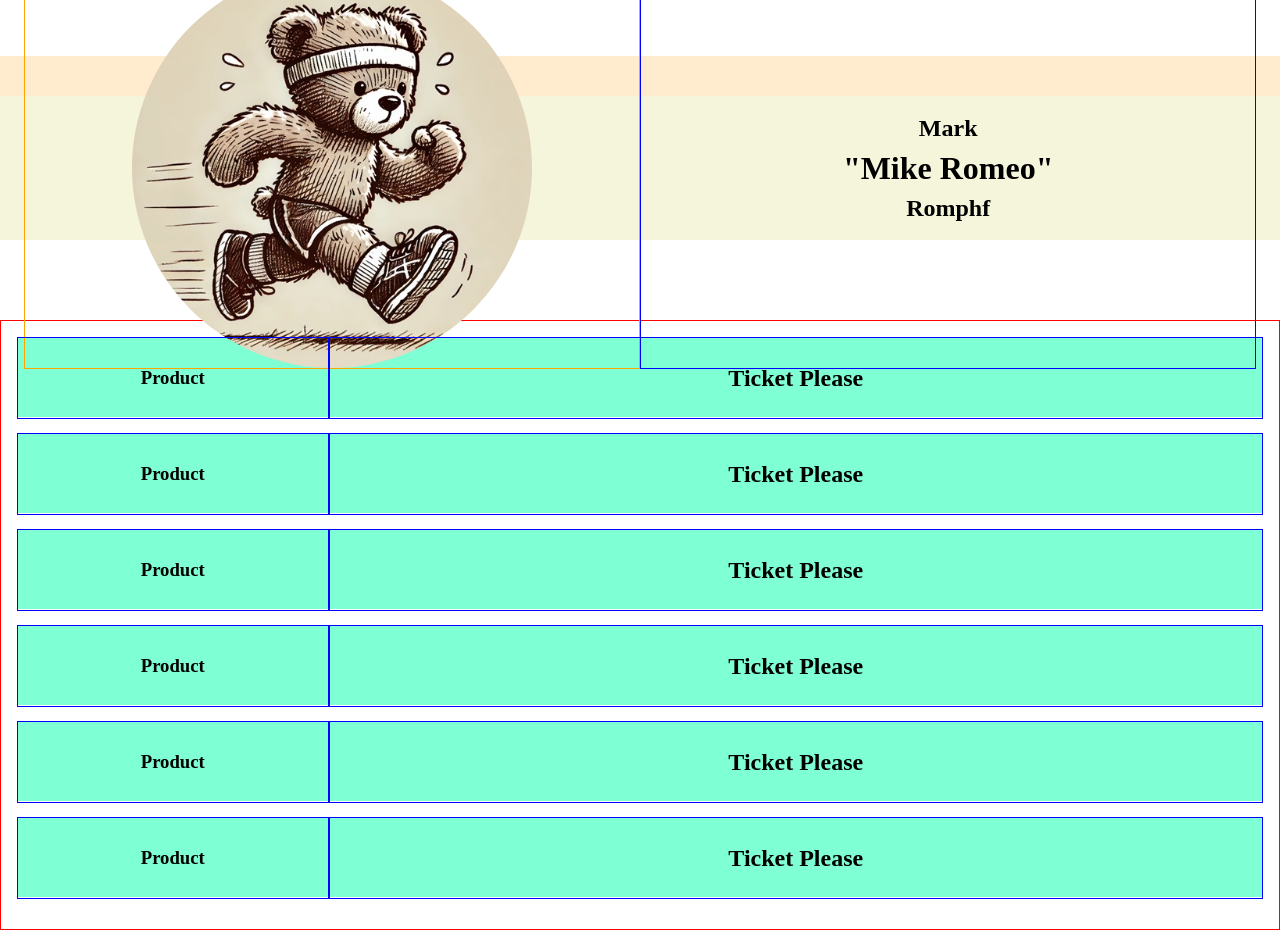
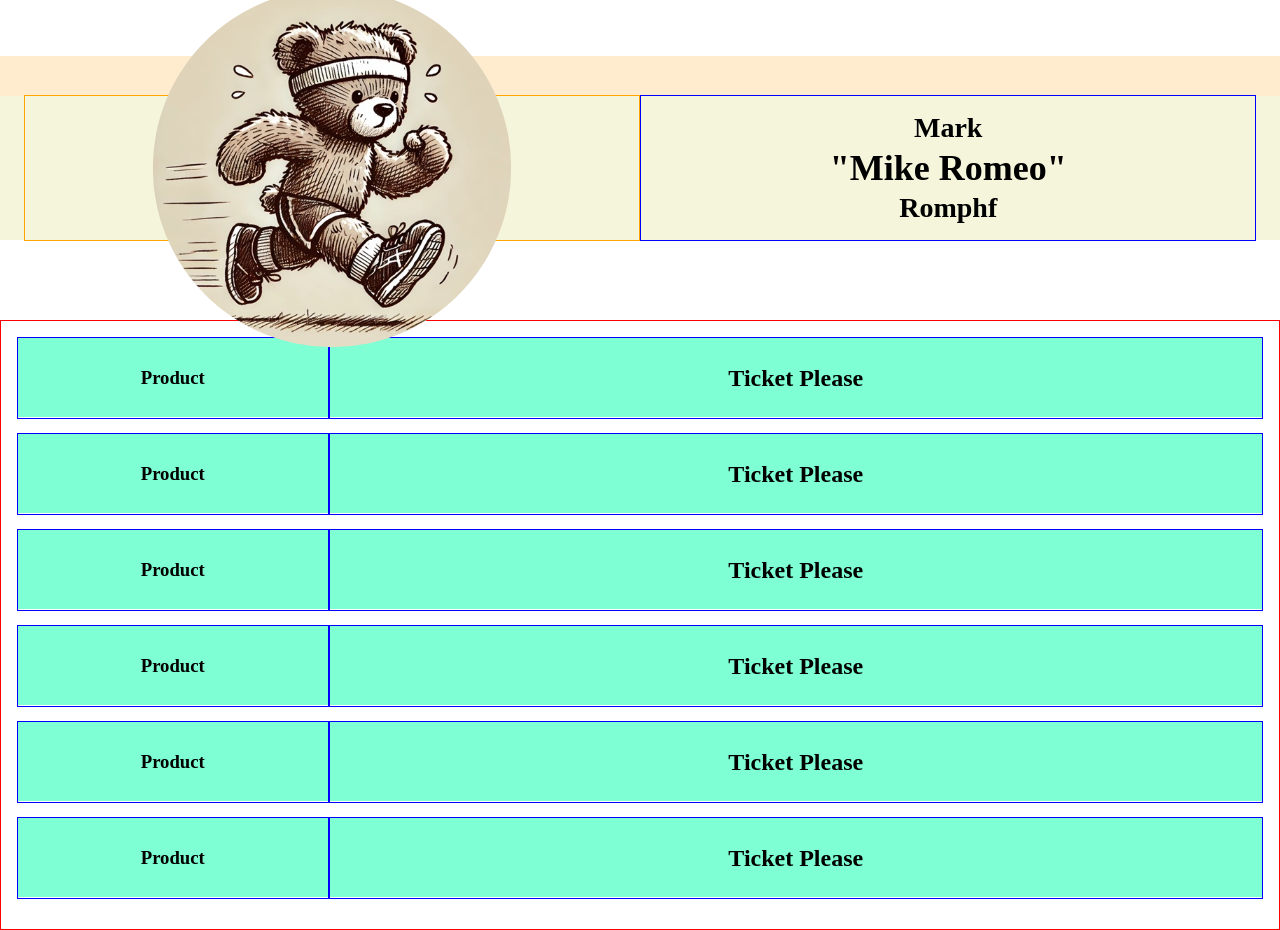
Before and after one commit to mromphf/website, a Vue app: page / in a window 1280 px wide. Built offline with nearby package versions, Linux system fonts and the light colour scheme.

Commit message:
Masthead responsive styles.

```diff
--- a/src/components/Masthead.vue
+++ b/src/components/Masthead.vue
@@ -6,18 +6,25 @@ export default {
 
 <template>
   <header>
-    <div class="header-left">
-      <img src="/public/Teddy2.jpg" alt="Mike Romeo" height="400" width="400"/>
-    </div>
-    <div class="header-right">
+    <section class="left">
+      <img src="/public/Teddy2.jpg" alt="Mike Romeo"/>
+    </section>
+    <section class="right">
       <h2>Mark</h2>
       <h1>"Mike Romeo"</h1>
       <h2>Romphf</h2>
-    </div>
+    </section>
   </header>
 </template>
 
 <style scoped>
+
+img {
+  width: auto;
+  transform: scale(0.3);
+  border-radius: 20rem;
+}
+
 header {
   display: flex;
   align-items: center;
@@ -27,35 +34,82 @@ header {
   height: 18vh;
 }
 
-header h1, h2 {
+h1, h2 {
+  font-size: 1.25rem;
   text-align: center;
-  line-height: 2.5rem;
+  line-height: 1.5rem;
 }
 
-header .header-left, .header-right {
+h1 {
+  font-size: 1.5rem;
+}
+
+section {
   display: flex;
   justify-content: center;
   align-items: center;
   width: 48%;
-  height: 400px;
-}
-
-header .header-right {
-  border: 1px solid blue;
-
-  display: flex;
-  justify-content: center;
+  height: 100%;
   flex-direction: column;
 }
 
-header .header-left {
+header .right {
+  border: 1px solid blue;
+}
+
+header .left {
   border: 1px solid orange;
 }
 
-header img {
-  max-width: 100%;
-  height: auto;
-  border-radius: 15rem;
+/* Small - Phones(landscape) */
+@media(min-width: 640px) {
+  img {
+    transform: scale(0.5);
+  }
+
+  h1 {
+    font-size: 1.75rem;
+  }
+
+  h2 {
+    font-size: 1.5rem;
+    line-height: 2.5rem;
+  }
+}
+
+/* Medium - Tablets(portrait) */
+@media(min-width: 768px) {
+  img {
+    transform: scale(0.7);
+  }
+
+  h1 {
+    font-size: 2.25rem;
+    line-height: 2rem;
+  }
+
+  h2 {
+    font-size: 1.75rem;
+    line-height: 3rem;
+  }
+}
+
+
+/* Large - Laptops */
+@media(min-width: 1366px) {
+  img {
+    transform: scale(0.8);
+  }
+
+  section {
+    width: 45%;
+  }
+}
+
+@media(min-width: 2550px) {
+  section {
+    width: 30.5%;
+  }
 }
 
 </style>
```
